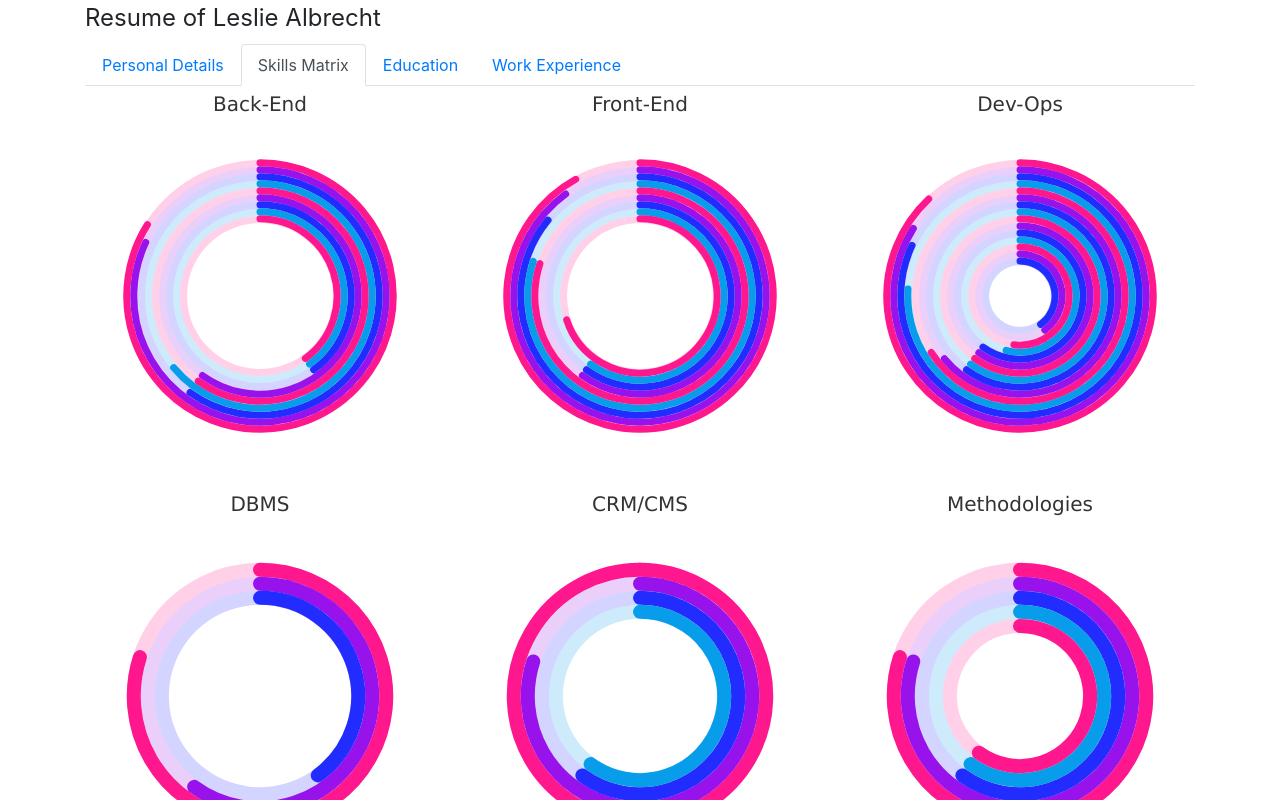
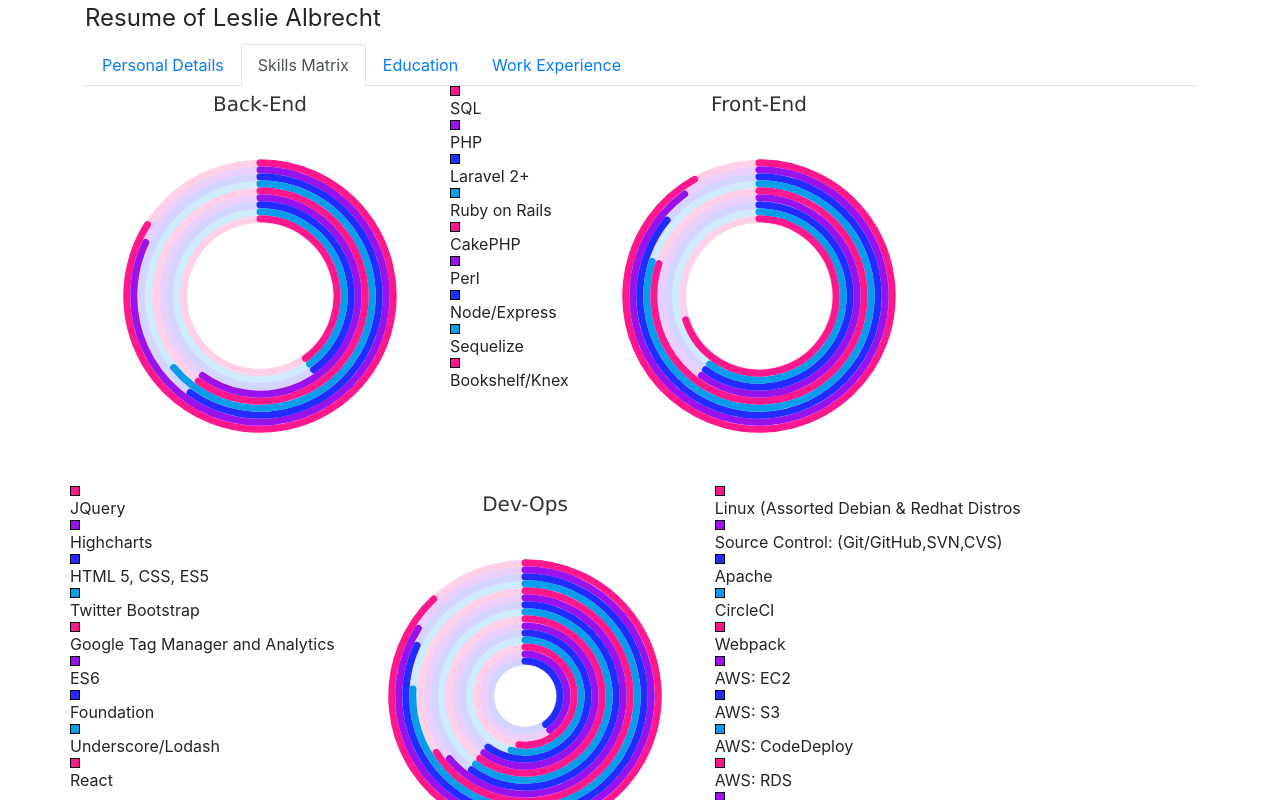
Before and after one commit to rooirampokker/resume-builder, a React (Create React App) app: page / in a window 1280 px wide. Both pictures are taken after a click on the tab "Skills Matrix". Shown: the top 800 px of the page. Built offline with nearby package versions, Linux system fonts and the light colour scheme.

Commit message:
add container to keep legend and add click functionality to highlight selected item

```diff
--- a/src/components/charts/Gauge.jsx
+++ b/src/components/charts/Gauge.jsx
@@ -1,7 +1,8 @@
 import React, { Component } from 'react';
 import HighchartsMore from 'highcharts/highcharts-more';
 import SolidGauge from 'highcharts/modules/solid-gauge';
-import HighchartsReact from 'highcharts-react-official'
+import HighchartsReact from 'highcharts-react-official';
+import $ from "jquery";
 
 var Highcharts = require('highcharts');
 
@@ -14,6 +15,42 @@ class Gauge extends Component {
         this.data       = props.data;
         this.dataBG     = props.dataBG;
         this.trackWidth = props.trackWidth;
+        this.highcharts = Highcharts;
+        this.afterChartCreated = this.afterChartCreated.bind(this);
+    }
+/*
+
+ */
+    afterChartCreated(chart) {
+            var legendId = "customLegend_"+chart.title.textStr.replace(/\//g, '');
+
+            var legend = $('#'+legendId);
+            $.each(chart.series, function (j, data) {
+                var legendColor = data.userOptions.borderColor;
+                legend.append('<div class="item"><div class="symbol" style="background-color:'+data.userOptions.borderColor+'"></div><div class="legendTitle" id="">' + data.name + '</div></div>');
+
+        });
+
+        $('#'+legendId+' .item').click(function() {
+            var itemIndex    = $(this).index();
+
+            $.each(chart.series, function (key, value) {
+                    chart.series[key].setVisible(true)
+            });
+
+            $.each(chart.series, function (key, value) {
+                if (key != itemIndex) {
+                    if (chart.series[key].visible) {
+                        chart.series[key].setVisible(false);
+                    } else {
+                        chart.series[key].setVisible(true);
+                    }
+                } else {
+                    chart.series[key].setVisible(true);
+                }
+            });
+        });
+
     }
 /*
 *
@@ -24,7 +61,9 @@ class Gauge extends Component {
                 type: 'solidgauge',
                 marginTop: 35,
             },
-
+            legend: {
+                enabled: false,
+            },
             title: {
                 text: this.name,
                 style: {
@@ -63,8 +102,10 @@ class Gauge extends Component {
                         enabled: false
                     },
                     linecap: 'round',
-                    stickyTracking: false
-                }
+                    stickyTracking: false,
+                    showInLegend: true
+                },
+
             },
 
             pane: {
@@ -117,15 +158,20 @@ class Gauge extends Component {
                 'zIndex': 10
             })
             .translate(190, 96)
+            .translate(190, 96)
             .add(this.series[2].group);
     };
     render () {
         return (
             <HighchartsReact
-                highcharts={Highcharts}
-                options={
-                this.options()}>
+                highcharts = {Highcharts}
+                options    = {this.options()}
+                callback   = {this.afterChartCreated}
+                chartRef   = {this.chartRef}
+
+            >
             </HighchartsReact>
+
         )}
 }
 
--- a/src/containers/SkillsMatrix.css
+++ b/src/containers/SkillsMatrix.css
@@ -16,5 +16,13 @@
 .gaugeTooltipValue {
   text-align: left;
   font-size: 30px;
+}
 
+.customLegend {
+  background: #c1c1c1;
 }
+.symbol {
+  height: 10px;
+  width: 10px;
+  border: 1px solid black;
+}
--- a/src/containers/SkillsMatrix.jsx
+++ b/src/containers/SkillsMatrix.jsx
@@ -30,15 +30,20 @@ class SkillsMatrix extends Component {
             let subDetailsObj  = this.details[sectionName];
             this.setSubSection(subDetailsObj, sectionName);
             return (
+                <>
                     <div className={"col-sm-6 col-md-4 "+this.componentName+"Chart"}
-                     key = {"gauge-"+sectionName+key}>
+                         key = {"gauge-"+sectionName+key}
+                    >
                         <Gauge
                             name       = {sectionName}
                             data       = {{trackData: this.trackData}}
                             dataBG     = {this.trackBG}
                             trackWidth = {this.trackWidth}/>
                     </div>
+                    <div id={"customLegend_"+sectionName.replace(/\//g, '')}>
 
+                    </div>
+                </>
             );
         });
     }
@@ -107,8 +112,8 @@ class SkillsMatrix extends Component {
     render() {
         return (
             <div
-                className="tab-content"
-								id={this.componentName+"-container"}>
+                className = "tab-content"
+                id        ={this.componentName+"-container"}>
                 <div className="row">
                     {this.setSection()}
                 </div>
```
Lines whose indentation alone changed are shown as unchanged.
